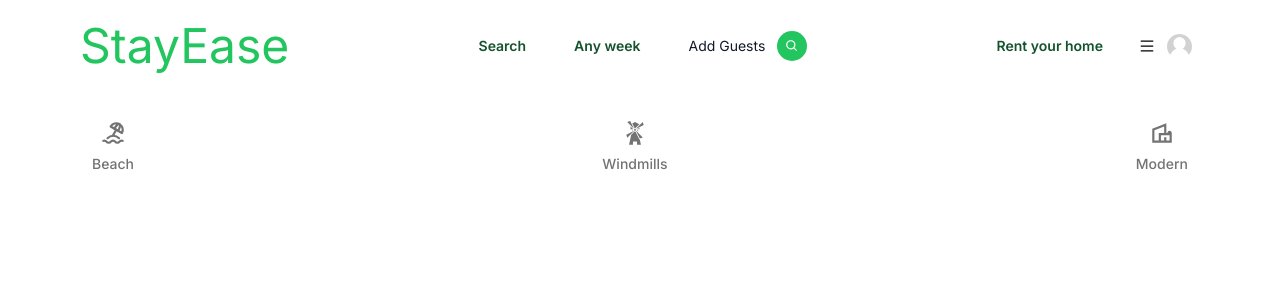
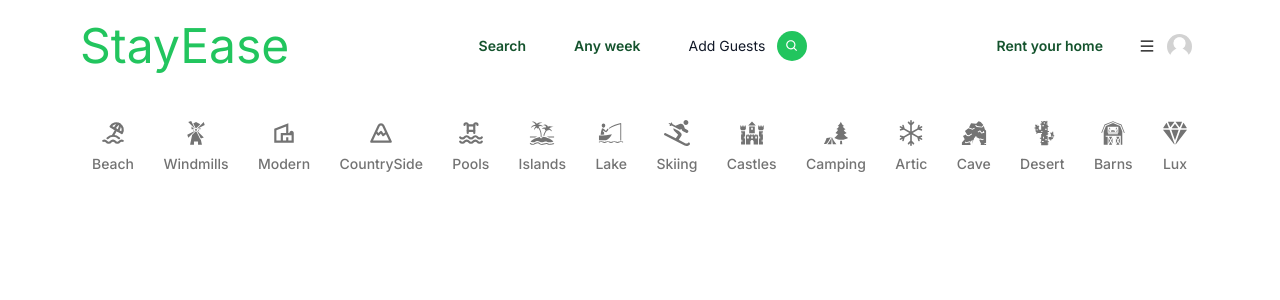
Before and after one commit to OneFriendlyCoder/stayease, a Next.js app: page / in a window 1280 px wide. Shown: the top 300 px of the page. Built offline with nearby package versions, Linux system fonts and the light colour scheme; no server answers.

Commit message:
minute 3.0

```diff
--- a/app/components/navbar/Categories.tsx
+++ b/app/components/navbar/Categories.tsx
@@ -1,8 +1,14 @@
-import { TbBeach } from 'react-icons/tb';
+'use client'
+
+import { TbBeach, TbMountain, TbPool } from 'react-icons/tb';
 import CategoryBox from './CategoryBox';
 import Container from '../Container';
-import { GiWindmill } from 'react-icons/gi';
+import { GiBarn, GiBoatFishing, GiCactus, GiCastle, GiCaveEntrance, GiForestCamp, GiIsland, GiWindmill } from 'react-icons/gi';
 import { MdOutlineVilla } from 'react-icons/md';
+import { usePathname, useSearchParams } from 'next/navigation';
+import { FaSkiing } from 'react-icons/fa';
+import { BsSnow } from 'react-icons/bs';
+import { IoDiamond } from 'react-icons/io5';
 
 export const categories = [
     {
@@ -20,10 +26,77 @@
         icon: MdOutlineVilla,
         description: "Property is Modern"
     },
+    {
+        label: "CountrySide",
+        icon: TbMountain,
+        description: "Property is in countryside"
+    },
+    {
+        label: "Pools",
+        icon: TbPool,
+        description: "Property has a Pool"
+    },
+    {
+        label: "Islands",
+        icon: GiIsland,
+        description: "Property is at an Island"
+    },
+    {
+        label: "Lake",
+        icon: GiBoatFishing,
+        description: "Property is near a Lake"
+    },
+    {
+        label: "Skiing",
+        icon: FaSkiing,
+        description: "Property has a skiing activities"
+    },
+    {
+        label: "Castles",
+        icon: GiCastle,
+        description: "Property is in a Castle"
+    },
+    {
+        label: "Camping",
+        icon: GiForestCamp,
+        description: "Property has camping activities"
+    },
+    {
+        label: "Artic",
+        icon: BsSnow,
+        description: "Property is at a snow location"
+    },
+    {
+        label: "Cave",
+        icon: GiCaveEntrance,
+        description: "Property is in a Cave"
+    },
+    {
+        label: "Desert",
+        icon: GiCactus,
+        description: "Property is in the desert"
+    },
+    {
+        label: "Barns",
+        icon: GiBarn,
+        description: "Property is is the Barns"
+    },
+    {
+        label: "Lux",
+        icon: IoDiamond,
+        description: "Property is luxourious"
+    },
 
 ]
 
 const Categories = () => {
+
+    const params = useSearchParams();
+    const category = params?.get('category');
+    const pathname = usePathname();
+    const isMainPage = pathname === '/';
+    if(!isMainPage){return null;}
+
     return (
         <Container>
             <div className='pt-4 flex flex-row items-center justify-between overflow-x-auto'>
@@ -31,7 +104,7 @@
                     <CategoryBox
                         key={item.label}
                         label={item.label}
-                        description={item.description}
+                        selected={category === item.label}
                         icon={item.icon}
                     />
                 ))}
--- a/app/components/navbar/CategoryBox.tsx
+++ b/app/components/navbar/CategoryBox.tsx
@@ -1,3 +1,6 @@
+
+'use client'
+
 import { useRouter, useSearchParams } from "next/navigation";
 import { useCallback } from "react";
 import { IconType } from "react-icons";
--- a/app/components/navbar/Logo.tsx
+++ b/app/components/navbar/Logo.tsx
@@ -9,7 +9,6 @@
     <div
       onClick={() => router.push('/')}
       className="hidden md:block cursor-pointer text-green-500 text-5xl"
-
     >
     StayEase
     </div>
```
